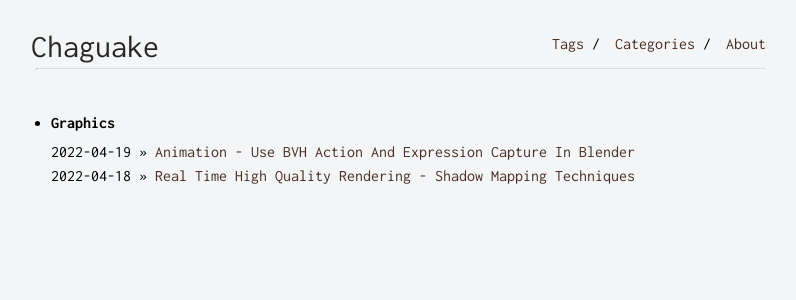
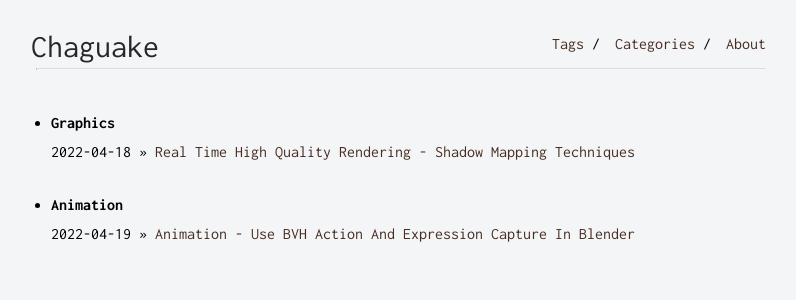
Before and after one commit to chaguake/chaguake.github.io, a Jekyll site: the page built from categories.html, in a window 1280 px wide. Shown: the top 300 px of the page, without its empty margins (239-1035 px from the left). Built offline with Jekyll 4.4.1, drawn with Linux system fonts in a browser that asks for light colours.

Commit message:
Update 2022-04-19-Animation - Use BVH Action And Expression Capture In Blender.md

```diff
--- a/_posts/2022-04-19-Animation - Use BVH Action And Expression Capture In Blender.md
+++ b/_posts/2022-04-19-Animation - Use BVH Action And Expression Capture In Blender.md
@@ -2,7 +2,7 @@
 layout: post
 title: Animation - Use BVH Action And Expression Capture In Blender
 categories:
-- Graphics
+- Animation
 tags:
 - Animation
 - Blender
```
